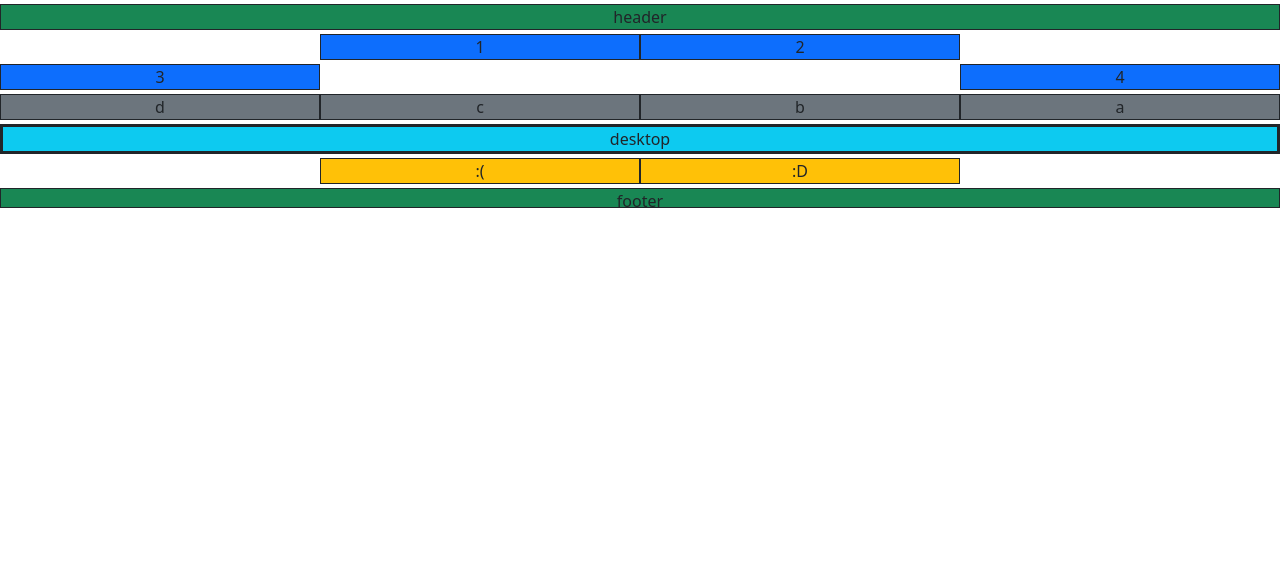
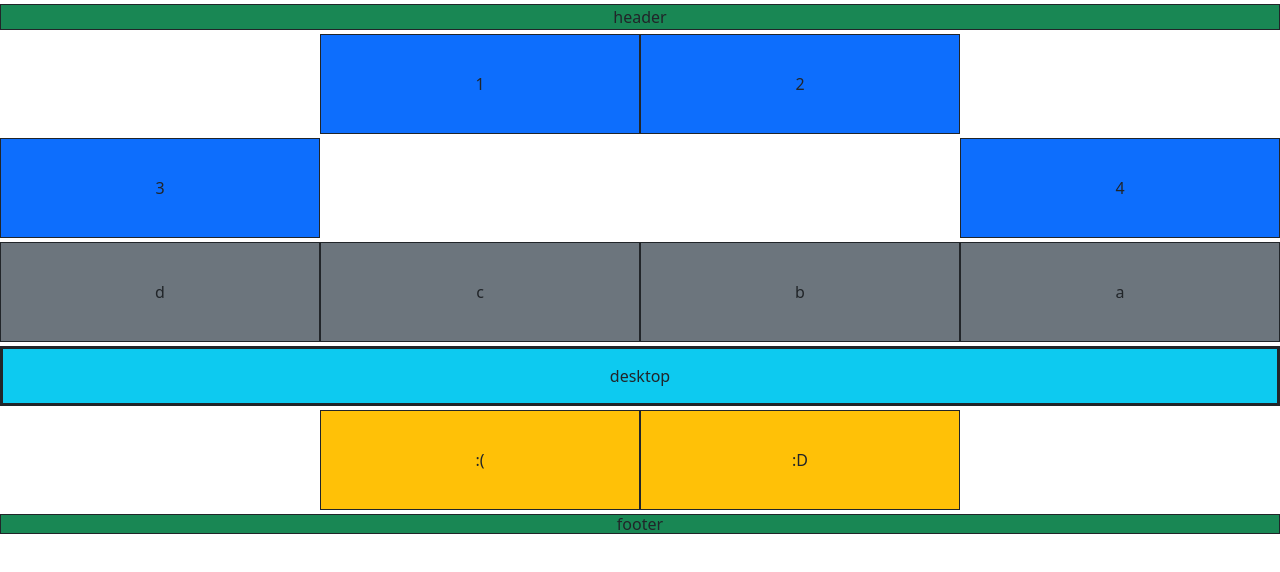
Before and after one commit to MunchQuim/enfocat, a website: page bootstrap/ejercicio_171.html in a window 1280 px wide. Drawn offline with Linux system fonts and the light colour scheme.

Commit message:
no me ha salido muy bien el 171

```diff
--- a/bootstrap/ejercicio_171.html
+++ b/bootstrap/ejercicio_171.html
@@ -10,72 +10,77 @@
   <body>
     <section class="container-fluid">
       <article class="row my-1 text-center">
-        <div class="col border border-dark bg-success">header</div>
+        <div class="col border d-flex align-items-center justify-content-center align-items-center justify-content-center border-dark bg-success">header</div>
       </article>
       <!-- azules -->
       <article class="row my-1 text-center">
         <div
-          class="col-6 col-sm-3 offset-md-3 border border-dark bg-primary"
+          class="col-6 gx-1 col-sm-3 offset-md-3 border d-flex align-items-center justify-content-center align-items-center justify-content-center border-dark bg-primary" style="height: 100px;"
         >
           1
         </div>
         <div
-          class="col-6 col-sm-3 me-md-3  border border-dark bg-primary"
+          class="col-6 gx-1 col-sm-3 me-md-3 border d-flex align-items-center justify-content-center align-items-center justify-content-center border-dark bg-primary" style="height: 100px;"
         >
           2
         </div>
         <div
-          class="col-6 col-sm-3 border border-dark mt-1 bg-primary align-self-end"
+          class="col-6 gx-1 col-sm-3 border d-flex align-items-center justify-content-center align-items-center justify-content-center border-dark mt-md-1 bg-primary align-self-end" style="height: 100px;"
         >
           3
         </div>
         <div
-          class="col-6 col-sm-3 offset-md-6 border border-dark mt-1 bg-primary align-self-end"
+          class="col-6 gx-1 col-sm-3 offset-md-6   border d-flex align-items-center justify-content-center align-items-center justify-content-center border-dark mt-md-1 bg-primary align-self-end" style="height: 100px;"
         >
           4
         </div>
       </article>
       <!-- aaaaaaaaaaaaaaaaaaaaaaaaaaaaaaaaaaaaaaaaaaaaaaaaaaaaaaaaaaa -->
-      <article class="row my-1 text-center d-none d-sm-block d-md-none">
+      <article class="row my-1 text-center d-none d-sm-flex d-md-none">
         <div
-          class="col-12 order-first border border-3 border-dark bg-info"
+          class="col-12 order-first   border d-flex align-items-center justify-content-center align-items-center justify-content-center border-3 border-dark bg-info"
+          style="height: 60px;"
         >
           tablet
         </div>
       </article>
 
       <article class="row my-1 text-center" style="height:fit-content">
-        <div class="col-6 col-sm-3 order-md-4 border border-dark bg-secondary">
+        <div class="col-6 col-sm-3 order-md-4   border d-flex align-items-center justify-content-center align-items-center justify-content-center border-dark bg-secondary">
           a
         </div>
-        <div class="col-6 col-sm-3 order-md-3 border border-dark bg-secondary">
+        <div class="col-6 col-sm-3 order-md-3   border d-flex align-items-center justify-content-center align-items-center justify-content-center border-dark bg-secondary" style="height: 100px;">
           b
         </div>
-        <div class="col-6 col-sm-3 order-md-2 border border-dark bg-secondary">
+        <div class="col-6 col-sm-3 order-md-2   border d-flex align-items-center justify-content-center align-items-center justify-content-center border-dark bg-secondary" style="height: 100px;">
           c
         </div>
-        <div class="col-6 col-sm-3 order-md-1 border border-dark bg-secondary">
+        <div class="col-6 col-sm-3 order-md-1   border d-flex align-items-center justify-content-center align-items-center justify-content-center border-dark bg-secondary" style="height: 100px;">
           d
         </div>
       </article>
-      <article class="row my-1 text-center">
+      <!-- indicador resoluciones -->
+      <article class="row my-1 text-center 	d-sm-none d-md-flex">
         <div
-          class="col-12 d-block d-sm-none border border-3 order-last border-dark bg-info"
+          class="col-12 d-flex d-sm-none   border d-flex align-items-center justify-content-center align-items-center justify-content-center border-3 order-last border-dark bg-info"
+          style="height: 60px;"
         >
           movile
         </div>
         <div
-          class="col-12 d-none d-md-block border border-3 order-last border-dark bg-info"
+          class="col-12 d-none d-md-flex   border d-flex align-items-center justify-content-center align-items-center justify-content-center border-3 order-last border-dark bg-info" style="height: 60px;"
         >
           desktop
         </div>
       </article>
+      <!-- amarillo -->
       <article class="row my-1 text-center justify-content-center">
-        <div class="col col-md-3 border border-dark bg-warning">:&#40;</div>
-        <div class="col col-md-3 d-none d-sm-block border border-dark bg-warning">:D</div>
+        <div class="col col-md-3   border d-flex align-items-center justify-content-center align-items-center justify-content-center border-dark bg-warning" style="height: 100px;">:&#40;</div>
+        <div class="col col-md-3 d-none d-sm-flex   border d-flex align-items-center justify-content-center align-items-center justify-content-center border-dark bg-warning" style="height: 100px;">:D</div>
       </article>
-      <article class="row my-1 text-center d-none d-sm-block" style="height: 40px;">
-        <div class="col border border-dark bg-success h-50 align-text-start">footer</div>
+      <!-- footer. -->
+      <article class="row my-1 text-center d-none d-sm-flex" >
+        <div class="col   border d-flex align-items-center justify-content-center align-items-center justify-content-center border-dark bg-success" style="height: 20px;">footer</div>
       </article>
     </section>
   </body>
```
